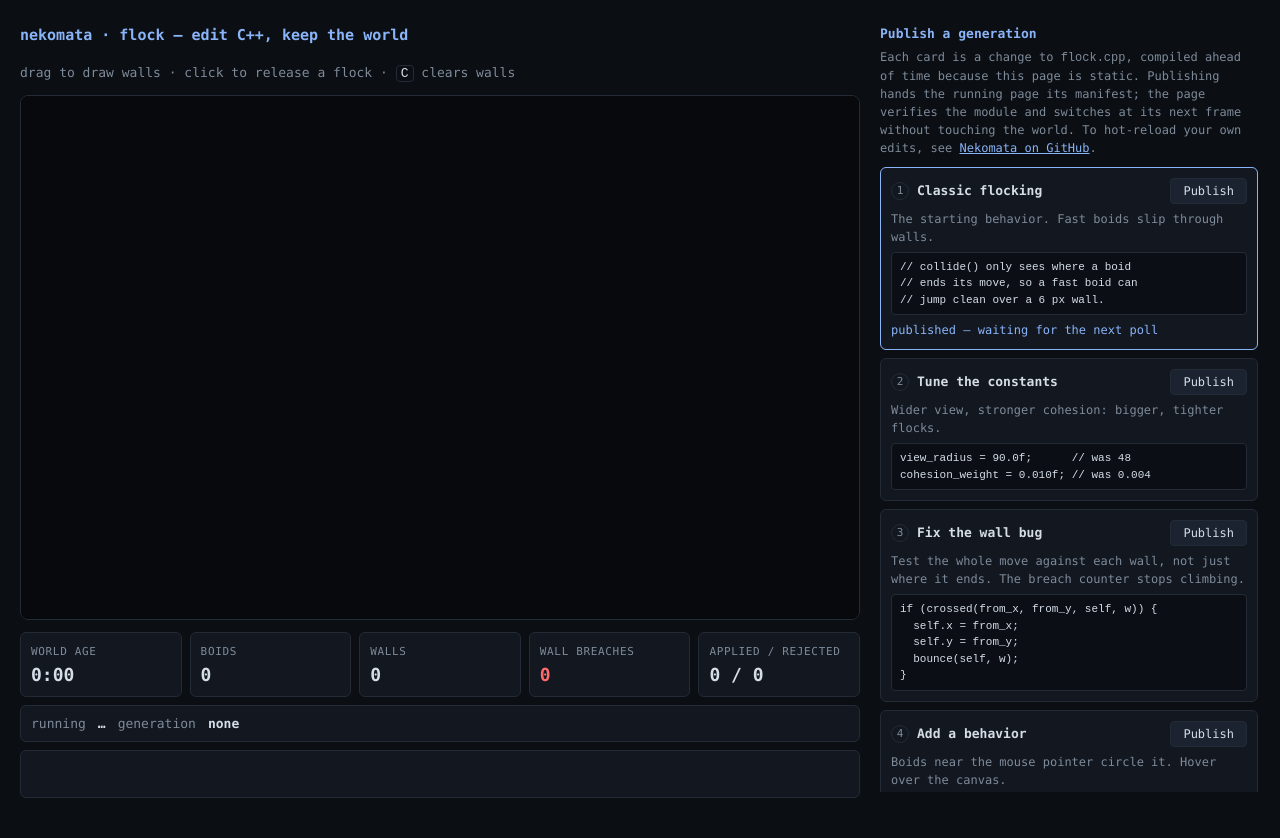
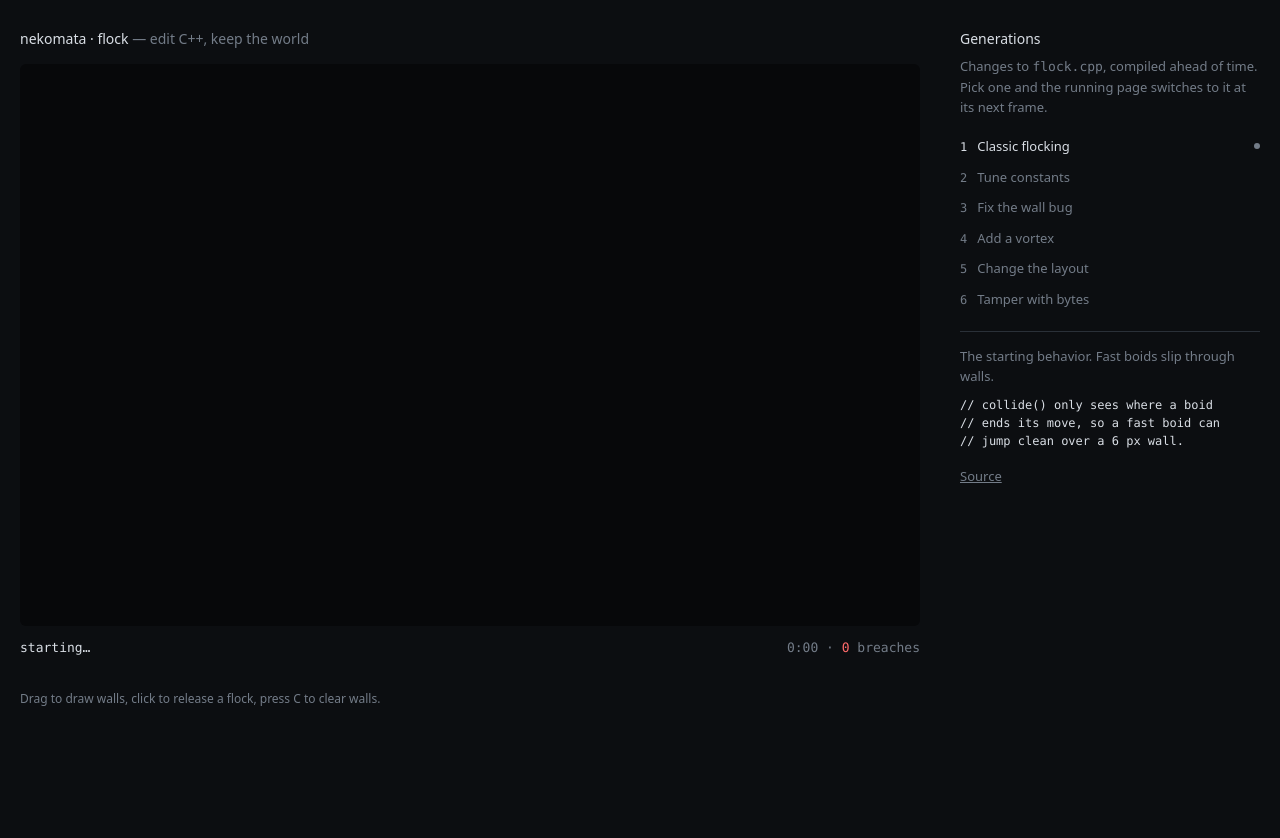
Before and after one commit to sentomk/Nekomata, a plain HTML site: page index.html in a window 1280 px wide. After the commit the page ends 800 px from the top, so only its background shows below. Drawn offline with Linux system fonts and the light colour scheme; no server answers.

Commit message:
docs: redeploy the simplified flock demo
Built from afc2b6f with examples/flock/scripts/build_site.sh.

```diff
--- a/generations.json
+++ b/generations.json
@@ -11,7 +11,7 @@
   {
     "id": "tighter",
     "label": "v2 \u00b7 tighter flocks",
-    "title": "Tune the constants",
+    "title": "Tune constants",
     "summary": "Wider view, stronger cohesion: bigger, tighter flocks.",
     "snippet": "view_radius = 90.0f;      // was 48\ncohesion_weight = 0.010f; // was 0.004",
     "expect": "applied",
@@ -29,7 +29,7 @@
   {
     "id": "vortex",
     "label": "v4 \u00b7 vortex around the pointer",
-    "title": "Add a behavior",
+    "title": "Add a vortex",
     "summary": "Boids near the mouse pointer circle it. Hover over the canvas.",
     "snippet": "if (world->pointer_inside) {\n  // steer along the tangent\n  self.vx += -dy / distance * 0.6f;\n  self.vy +=  dx / distance * 0.6f;\n}",
     "expect": "applied",
@@ -38,7 +38,7 @@
   {
     "id": "layout",
     "label": "layout change",
-    "title": "Change the world layout",
+    "title": "Change the layout",
     "summary": "Built against a boid with an extra field, so its ABI identity no longer matches the page. The page refuses it before downloading.",
     "snippet": "struct boid {\n  ...\n  float flash;\n  float energy; // new field\n};",
     "expect": "incompatible",
@@ -47,7 +47,7 @@
   {
     "id": "tampered",
     "label": "tampered artifact",
-    "title": "Tamper with the bytes",
+    "title": "Tamper with bytes",
     "summary": "The v2 module under a manifest whose SHA-256 is off by one digit. The page refuses it before instantiating.",
     "snippet": "artifact \"modules/\u2026wasm\" \"\u2026\"\n// SHA-256 with one digit changed",
     "expect": "integrity",
--- a/index.html
+++ b/index.html
@@ -7,89 +7,67 @@
   <style>
     :root {
       color-scheme: dark;
-      --bg: #0b0e13;
-      --panel: #121720;
-      --line: #232b37;
-      --text: #d5dde7;
-      --muted: #7e8b9a;
-      --accent: #8ab4f8;
-      --ok: #7ee0a1;
+      --bg: #0c0e11;
+      --text: #d9dee5;
+      --muted: #737c88;
+      --faint: #2a3038;
+      --ok: #7bd88f;
       --bad: #ff6b6b;
+      --mono: ui-monospace, "SF Mono", Menlo, Consolas, monospace;
     }
     * { box-sizing: border-box; }
     body {
-      margin: 0; padding: 24px 16px 40px;
+      margin: 0; padding: 28px 16px 40px;
       background: var(--bg); color: var(--text);
-      font: 13px/1.5 ui-monospace, "SF Mono", Menlo, Consolas, monospace;
+      font: 14px/1.55 ui-sans-serif, system-ui, -apple-system, "Segoe UI", sans-serif;
     }
     .stage { max-width: 960px; margin: 0 auto; }
-    .page-head { display: flex; align-items: baseline; justify-content: space-between; gap: 16px;
-                 flex-wrap: wrap; margin-bottom: 12px; }
-    h1 { margin: 0; font-size: 15px; font-weight: 600; color: var(--accent); }
-    .hint { color: var(--muted); }
-    kbd { border: 1px solid var(--line); border-radius: 4px; padding: 0 4px; color: var(--text); }
+    h1 { margin: 0 0 14px; font-size: 14px; font-weight: 500; }
+    h1 span { color: var(--muted); font-weight: 400; }
     canvas {
       display: block; width: 100%; height: auto; aspect-ratio: 960 / 600;
-      background: #07090d; border: 1px solid var(--line); border-radius: 8px;
-      cursor: crosshair; touch-action: none; transition: border-color .4s, box-shadow .4s;
+      background: #07080a; border-radius: 6px; cursor: crosshair; touch-action: none;
     }
-    canvas.switched { border-color: var(--ok); box-shadow: 0 0 0 3px rgba(126, 224, 161, .25); }
-    canvas.refused { border-color: var(--bad); box-shadow: 0 0 0 3px rgba(255, 107, 107, .25); }
-    .stats { display: grid; grid-template-columns: repeat(auto-fit, minmax(120px, 1fr));
-             gap: 8px; margin-top: 12px; }
-    .stat { background: var(--panel); border: 1px solid var(--line); border-radius: 6px;
-            padding: 8px 10px; }
-    .stat b { display: block; font-size: 18px; font-weight: 600; font-variant-numeric: tabular-nums; }
-    .stat span { color: var(--muted); font-size: 11px; text-transform: uppercase; letter-spacing: .06em; }
-    .stat.breaches b { color: var(--bad); transition: transform .15s; }
-    .stat.breaches.pulse b { transform: scale(1.15); }
-    .behavior { margin-top: 8px; background: var(--panel); border: 1px solid var(--line);
-                border-radius: 6px; padding: 8px 10px; display: flex; gap: 12px; flex-wrap: wrap; }
-    .behavior span { color: var(--muted); }
-    #log { margin: 8px 0 0; padding: 8px 10px; max-height: 11rem; overflow-y: auto;
-           background: var(--panel); border: 1px solid var(--line); border-radius: 6px;
-           white-space: pre-wrap; font-size: 12px; min-height: 3rem; }
-    #log .ok { color: var(--ok); }
-    #log .bad { color: var(--bad); }
-    #log time { color: var(--muted); margin-right: 8px; }
+    .status {
+      display: flex; justify-content: space-between; gap: 16px; flex-wrap: wrap;
+      margin-top: 12px; font-family: var(--mono); font-size: 13px;
+    }
+    .status .numbers { color: var(--muted); font-variant-numeric: tabular-nums; }
+    #breaches { color: var(--bad); }
+    #event { min-height: 1.55em; margin-top: 2px; font-size: 13px; color: var(--muted); }
+    #event.ok { color: var(--ok); }
+    #event.bad { color: var(--bad); }
+    .hint { margin-top: 10px; font-size: 12px; color: var(--muted); }
   </style>
   <link rel="stylesheet" href="pages.css">
 </head>
 <body>
 <div class="layout">
 <main class="stage">
-  <header class="page-head">
-    <h1>nekomata · flock — edit C++, keep the world</h1>
-    <div class="hint">drag to draw walls · click to release a flock · <kbd>C</kbd> clears walls</div>
-  </header>
+  <h1>nekomata · flock <span>— edit C++, keep the world</span></h1>
   <div class="view">
     <canvas id="world" width="960" height="600"></canvas>
-    <div class="stats">
-      <div class="stat"><span>world age</span><b id="age">0:00</b></div>
-      <div class="stat"><span>boids</span><b id="boids">0</b></div>
-      <div class="stat"><span>walls</span><b id="walls">0</b></div>
-      <div class="stat breaches" id="breach-card"><span>wall breaches</span><b id="breaches">0</b></div>
-      <div class="stat"><span>applied / rejected</span><b id="generations">0 / 0</b></div>
+    <div class="status">
+      <span id="behavior">starting…</span>
+      <span class="numbers"><span id="age">0:00</span> · <span id="breaches">0</span> breaches</span>
     </div>
-    <div class="behavior"><span>running</span><strong id="behavior">…</strong>
-      <span>generation</span><strong id="generation">none</strong></div>
+    <div id="event"></div>
   </div>
-  <div id="log"></div>
+  <p class="hint">Drag to draw walls, click to release a flock, press C to clear walls.</p>
 </main>
 </div>
 <script>
   const canvas = document.getElementById('world');
   const ctx = canvas.getContext('2d');
   const W = canvas.width, H = canvas.height;
-  ctx.fillStyle = '#07090d';
-  ctx.fillRect(0, 0, W, H);
 
-  // Called once per frame with the boid and wall arrays in wasm memory.
+  // Called once per frame with the boid and wall arrays in wasm memory. Boids
+  // are drawn in one pale tone so that a breach, in red, is the only color.
   window.flock_render = (f32, boids, count, stride, walls, wallCount) => {
-    ctx.fillStyle = 'rgba(7, 9, 13, 0.24)';
+    ctx.fillStyle = 'rgba(7, 8, 10, 0.28)';
     ctx.fillRect(0, 0, W, H);
 
-    ctx.strokeStyle = '#c3cedc';
+    ctx.strokeStyle = '#7d8795';
     ctx.lineWidth = 4;
     ctx.lineCap = 'round';
     ctx.beginPath();
@@ -100,65 +78,64 @@
     }
     ctx.stroke();
 
+    ctx.fillStyle = '#d9dee5';
+    ctx.beginPath();
     for (let i = 0; i < count; ++i) {
       const b = boids + i * stride;
-      const x = f32[b], y = f32[b + 1], vx = f32[b + 2], vy = f32[b + 3], flash = f32[b + 4];
-      const angle = Math.atan2(vy, vx);
-      const hue = (angle * 180 / Math.PI + 360) % 360;
+      const x = f32[b], y = f32[b + 1];
+      const angle = Math.atan2(f32[b + 3], f32[b + 2]);
       const c = Math.cos(angle), s = Math.sin(angle);
-      ctx.fillStyle = `hsl(${hue}, 80%, 66%)`;
-      ctx.beginPath();
       ctx.moveTo(x + c * 7, y + s * 7);
       ctx.lineTo(x - c * 4 - s * 3.5, y - s * 4 + c * 3.5);
       ctx.lineTo(x - c * 4 + s * 3.5, y - s * 4 - c * 3.5);
       ctx.closePath();
-      ctx.fill();
+    }
+    ctx.fill();
+
+    ctx.lineWidth = 2;
+    for (let i = 0; i < count; ++i) {
+      const b = boids + i * stride;
+      const flash = f32[b + 4];
       if (flash > 0) {
-        ctx.strokeStyle = `rgba(255, 90, 90, ${flash})`;
-        ctx.lineWidth = 2;
+        ctx.strokeStyle = `rgba(255, 107, 107, ${flash})`;
         ctx.beginPath();
-        ctx.arc(x, y, 6 + (1 - flash) * 14, 0, Math.PI * 2);
+        ctx.arc(f32[b], f32[b + 1], 6 + (1 - flash) * 14, 0, Math.PI * 2);
         ctx.stroke();
       }
     }
   };
 
   const el = (id) => document.getElementById(id);
-  let lastBreaches = 0;
-  window.flock_hud = (s) => {
-    const seconds = Math.floor(s.tick / 60);
-    el('age').textContent = `${Math.floor(seconds / 60)}:${String(seconds % 60).padStart(2, '0')}`;
-    el('boids').textContent = s.boids;
-    el('walls').textContent = s.walls;
-    el('breaches').textContent = s.breaches;
-    el('generations').textContent = `${s.applied} / ${s.rejected}`;
-    el('behavior').textContent = s.behavior;
-    el('generation').textContent = s.generation;
-    const card = el('breach-card');
-    card.classList.toggle('pulse', s.breaches !== lastBreaches);
-    lastBreaches = s.breaches;
+  const set = (id, text) => {
+    if (el(id).textContent !== text) el(id).textContent = text;
+  };
+  window.flock_hud = (tick, breaches, behavior) => {
+    const seconds = Math.floor(tick / 60);
+    set('age', `${Math.floor(seconds / 60)}:${String(seconds % 60).padStart(2, '0')}`);
+    set('breaches', String(breaches));
+    set('behavior', behavior);
   };
 
-  let outline = 0;
-  window.flock_log = (ok, text) => {
-    if (/^(applied|rejected) generation/.test(text)) {
-      canvas.classList.remove('switched', 'refused');
-      canvas.classList.add(ok ? 'switched' : 'refused');
-      clearTimeout(outline);
-      outline = setTimeout(() => canvas.classList.remove('switched', 'refused'), 900);
+  // The latest reload transaction, in one line; the full reason is a tooltip.
+  const show = (ok, text, detail = '') => {
+    const line = el('event');
+    line.className = ok ? 'ok' : 'bad';
+    line.textContent = text;
+    line.title = detail;
+  };
+  // The first generation replaces nothing, so it needs no message.
+  let started = false;
+  window.flock_event = (event) => {
+    if (event.applied) {
+      if (started) show(true, 'Switched at the next frame. Nothing was reset.');
+      started = true;
+    } else {
+      show(false, `Rejected (${event.code}). Still running ${event.behavior}.`, event.message);
     }
-    const log = el('log');
-    const line = document.createElement('div');
-    line.className = ok ? 'ok' : 'bad';
-    const time = document.createElement('time');
-    time.textContent = new Date().toLocaleTimeString();
-    line.append(time, (ok ? '+ ' : '! ') + text);
-    log.append(line);
-    log.scrollTop = log.scrollHeight;
   };
 
   // A trap in behavior code stops the frame loop; say so instead of freezing silently.
-  window.addEventListener('error', (e) => window.flock_log(false, `page stopped: ${e.message}`));
+  window.addEventListener('error', (e) => show(false, `Page stopped: ${e.message}`));
 </script>
 <script src="pages.js"></script>
 </body>
--- a/pages.css
+++ b/pages.css
@@ -1,75 +1,60 @@
 /* Wide screens: the world and the generations sit side by side, so the canvas
-   stays in view while a card is published. The stage shrinks until the
-   canvas, stats and running line fit in one viewport. */
+   stays in view while one is chosen. The stage shrinks until the canvas and
+   its status lines fit in one viewport. */
 .layout.with-tour {
-  display: grid; grid-template-columns: auto minmax(300px, 380px);
-  gap: 20px; justify-content: center; align-items: start;
+  display: grid; grid-template-columns: auto 300px;
+  gap: 40px; justify-content: center; align-items: start;
 }
 .layout.with-tour .stage {
-  width: min(960px, calc((100vh - 240px) * 1.6), calc(100vw - 440px));
+  width: min(960px, calc((100vh - 200px) * 1.6), calc(100vw - 380px));
   min-width: 480px; margin: 0;
 }
 
-.tour {
-  position: sticky; top: 16px; max-height: calc(100vh - 32px); overflow-y: auto;
-  padding-right: 2px;
+.tour { position: sticky; top: 28px; font-size: 13px; }
+.tour h2 { margin: 0 0 6px; font-size: 14px; font-weight: 500; }
+.tour .intro { margin: 0 0 14px; color: var(--muted); }
+.tour code, .tour pre { font-family: var(--mono); }
+.tour ol { list-style: none; margin: 0; padding: 0; counter-reset: step; }
+.tour li { counter-increment: step; }
+.tour button {
+  display: flex; align-items: baseline; gap: 10px; width: 100%;
+  padding: 5px 0; border: 0; background: none; color: var(--muted);
+  font: inherit; text-align: left; cursor: pointer;
 }
-.tour h2 { margin: 0 0 4px; font-size: 13px; font-weight: 600; color: var(--accent); }
-.tour .intro { margin: 0 0 10px; color: var(--muted); font-size: 12px; }
-.tour .intro a { color: var(--accent); }
-.cards { display: grid; grid-template-columns: minmax(0, 1fr); gap: 8px; }
+.tour button::before {
+  content: counter(step); width: 1ch; font-family: var(--mono); font-size: 12px;
+}
+.tour button::after {
+  content: ""; width: 6px; height: 6px; border-radius: 50%; margin-left: auto;
+  align-self: center; flex: none;
+}
+.tour .title { flex: 1; }
+.tour .note { font-family: var(--mono); font-size: 12px; color: var(--bad); }
+.tour button:hover, .tour li.focused button { color: var(--text); }
+.tour button:focus-visible { outline: 1px solid var(--muted); outline-offset: 2px; }
+.tour li[data-state="waiting"] button::after { background: var(--muted); }
+.tour li[data-state="running"] button::after { background: var(--ok); }
+.tour li[data-state="running"] button { color: var(--text); }
 
-.card {
-  display: flex; flex-direction: column; gap: 6px;
-  background: var(--panel); border: 1px solid var(--line); border-radius: 6px; padding: 10px;
-  transition: border-color .3s;
+.tour .detail { margin-top: 16px; padding-top: 14px; border-top: 1px solid var(--faint); }
+.tour .detail p { margin: 0 0 10px; color: var(--muted); }
+.tour pre {
+  margin: 0; font-size: 12px; line-height: 1.5; white-space: pre-wrap; overflow-wrap: anywhere;
 }
-.card header { display: flex; align-items: center; gap: 8px; }
-.card h3 { margin: 0; font-size: 13px; font-weight: 600; flex: 1; }
-.card .step {
-  display: inline-grid; place-items: center; width: 18px; height: 18px; flex: none;
-  border: 1px solid var(--line); border-radius: 50%; font-size: 11px; color: var(--muted);
-}
-.card .summary { margin: 0; color: var(--muted); font-size: 12px; }
-.card .expect { color: #e0b36a; }
-.card pre {
-  margin: 0; padding: 6px 8px; white-space: pre-wrap; overflow-wrap: anywhere;
-  background: #0b0f15; border: 1px solid var(--line); border-radius: 4px; font-size: 11px;
-}
-.card button {
-  flex: none; font: inherit; font-size: 12px; color: var(--text); background: #1b2330;
-  cursor: pointer; border: 1px solid var(--line); border-radius: 4px; padding: 3px 12px;
-}
-.card button:hover { border-color: var(--accent); }
-.card button:focus-visible { outline: 2px solid var(--accent); outline-offset: 2px; }
-.card .status { margin: 0; font-size: 12px; color: var(--muted); }
-.card .status:empty { display: none; }
-.card[data-state="pending"] { border-color: var(--accent); }
-.card[data-state="pending"] .status { color: var(--accent); }
-.card[data-state="running"] { border-color: var(--ok); }
-.card[data-state="running"] .status { color: var(--ok); }
-.card[data-state="rejected"] { border-color: var(--bad); }
-.card[data-state="rejected"] .status { color: var(--bad); }
+.tour .source { margin: 16px 0 0; }
+.tour .source a { color: var(--muted); }
+.tour .source a:hover { color: var(--text); }
 
 /* Narrow screens: one column, with the world pinned to the top while the
-   cards scroll beneath it. The stage's children join the layout directly so
+   list scrolls beneath it. The stage's children join the layout directly so
    the pinned view can stay put past the end of the stage. */
-@media (max-width: 1099px) {
+@media (max-width: 899px) {
   .layout.with-tour { display: block; }
   .layout.with-tour .stage { display: contents; }
   .layout.with-tour .view {
     position: sticky; top: 0; z-index: 2; background: var(--bg);
-    margin: 0 -16px; padding: 8px 16px;
+    margin: 0 -16px; padding: 8px 16px 4px;
   }
   .layout.with-tour canvas { width: min(100%, calc(42vh * 1.6)); margin: 0 auto; }
-  .layout.with-tour .stats {
-    grid-template-columns: repeat(5, minmax(0, 1fr)); gap: 4px; margin-top: 6px;
-  }
-  .layout.with-tour .stat { padding: 4px 6px; }
-  .layout.with-tour .stat b { font-size: 13px; }
-  .layout.with-tour .stat span { font-size: 9px; letter-spacing: 0; }
-  .layout.with-tour .behavior { margin-top: 4px; padding: 4px 8px; font-size: 12px; }
-  .layout.with-tour .behavior span:nth-of-type(2), .layout.with-tour #generation { display: none; }
-  .tour { position: static; max-height: none; overflow: visible; margin-top: 12px; padding: 0; }
-  .cards { grid-template-columns: repeat(auto-fit, minmax(260px, 1fr)); }
+  .tour { position: static; margin-top: 20px; }
 }
--- a/pages.js
+++ b/pages.js
@@ -1,17 +1,16 @@
 // Static-hosting flavor of the page. Every generation on the tour was compiled
-// ahead of time; publishing one here only decides which manifest the page's
+// ahead of time; choosing one here only decides which manifest the page's
 // poller sees next. Fetching the artifact, checking its SHA-256 and ABI
 // identity, and switching code at the frame boundary are Nekomata's own work.
 (async () => {
   const generations = await (await fetch('generations.json')).json();
-  const field = (manifest, name) => (manifest.match(new RegExp(`^${name} "([^"]*)"`, 'm')) || [])[1];
   for (const generation of generations) {
-    generation.generation_id = field(generation.manifest, 'generation_id');
+    generation.id = generation.manifest.match(/^generation_id "([^"]*)"/m)[1];
   }
 
   // The backend polls offers/latest through XMLHttpRequest. Answer with the
   // manifest published last, under a fresh sequence number so that any order
-  // of publishes supersedes the one before it.
+  // of choices supersedes the one before it.
   let sequence = 0;
   let latest = null;
   const retired = [];
@@ -23,7 +22,26 @@
     return open.call(this, method, url, ...rest);
   };
 
-  const cards = new Map();
+  const tour = document.createElement('aside');
+  tour.className = 'tour';
+  tour.innerHTML = `
+    <h2>Generations</h2>
+    <p class="intro">Changes to <code>flock.cpp</code>, compiled ahead of time.
+    Pick one and the running page switches to it at its next frame.</p>
+    <ol></ol>
+    <div class="detail"><p></p><pre><code></code></pre></div>
+    <p class="source"><a href="https://github.com/sentomk/Nekomata/tree/main/examples/flock">Source</a></p>`;
+  const list = tour.querySelector('ol');
+  const items = new Map();
+
+  const focus = (generation) => {
+    for (const [id, item] of items) {
+      item.classList.toggle('focused', id === generation.id);
+    }
+    tour.querySelector('.detail p').textContent = generation.summary;
+    tour.querySelector('.detail code').textContent = generation.snippet;
+  };
+
   const publish = (generation) => {
     sequence += 1;
     const text = generation.manifest.replace(/^sequence \d+$/m, `sequence ${sequence}`);
@@ -35,82 +53,48 @@
       URL.revokeObjectURL(retired.shift());
     }
     latest = URL.createObjectURL(new Blob([text], { type: 'text/plain' }));
-    // A card still waiting was superseded by this manifest and will never be reported.
-    for (const other of cards.values()) {
-      if (other.dataset.state === 'pending') {
-        other.dataset.state = 'idle';
-        other.querySelector('.status').textContent = 'superseded before its switch';
+    // A choice still waiting is superseded by this one and will never be reported.
+    for (const item of items.values()) {
+      if (item.dataset.state === 'waiting') {
+        item.dataset.state = '';
       }
     }
-    const card = cards.get(generation.generation_id);
-    if (card) {
-      card.dataset.state = 'pending';
-      card.querySelector('.status').textContent = 'published — waiting for the next poll';
-    }
+    items.get(generation.id).dataset.state = 'waiting';
+    focus(generation);
   };
 
-  const panel = document.createElement('aside');
-  panel.className = 'tour';
-  panel.innerHTML = `
-    <h2>Publish a generation</h2>
-    <p class="intro">Each card is a change to <code>flock.cpp</code>, compiled ahead of time
-    because this page is static. Publishing hands the running page its manifest; the page
-    verifies the module and switches at its next frame without touching the world.
-    To hot-reload your own edits, see
-    <a href="https://github.com/sentomk/Nekomata">Nekomata on GitHub</a>.</p>
-    <div class="cards"></div>`;
-  const list = panel.querySelector('.cards');
-  generations.forEach((generation, index) => {
-    const card = document.createElement('article');
-    card.className = 'card';
-    card.dataset.state = 'idle';
-    card.innerHTML = `
-      <header>
-        <span class="step">${index + 1}</span><h3></h3>
-        <button type="button">Publish</button>
-      </header>
-      <p class="summary"></p>
-      <pre><code></code></pre>
-      <p class="status"></p>`;
-    card.querySelector('h3').textContent = generation.title;
-    const summary = card.querySelector('.summary');
-    summary.textContent = generation.summary;
-    if (generation.expect !== 'applied') {
-      const expectation = document.createElement('span');
-      expectation.className = 'expect';
-      expectation.textContent = ` Expected: rejected (${generation.expect}).`;
-      summary.append(expectation);
-    }
-    card.querySelector('code').textContent = generation.snippet;
-    card.querySelector('button').addEventListener('click', () => publish(generation));
-    cards.set(generation.generation_id, card);
-    list.append(card);
-  });
+  for (const generation of generations) {
+    const item = document.createElement('li');
+    item.innerHTML = '<button type="button"><span class="title"></span><span class="note"></span></button>';
+    item.querySelector('.title').textContent = generation.title;
+    item.querySelector('button').addEventListener('click', () => publish(generation));
+    items.set(generation.id, item);
+    list.append(item);
+  }
+
   const layout = document.querySelector('.layout');
   layout.classList.add('with-tour');
-  layout.append(panel);
+  layout.append(tour);
 
-  // Reflect the page's own reload events on the cards.
-  const log = window.flock_log;
-  window.flock_log = (ok, text) => {
-    log(ok, text);
-    const match = text.match(/^(applied|rejected) generation (\S+)(?: \((\w+)\))?/);
-    const card = match && cards.get(match[2]);
-    if (!card) {
+  // Mark each item with the page's own verdict on it.
+  const report = window.flock_event;
+  window.flock_event = (event) => {
+    report(event);
+    const item = items.get(event.generation);
+    if (!item) {
       return;
     }
-    if (match[1] === 'applied') {
-      for (const other of cards.values()) {
+    if (event.applied) {
+      for (const other of items.values()) {
         if (other.dataset.state === 'running') {
-          other.dataset.state = 'idle';
-          other.querySelector('.status').textContent = '';
+          other.dataset.state = '';
         }
       }
-      card.dataset.state = 'running';
-      card.querySelector('.status').textContent = 'running';
+      item.dataset.state = 'running';
+      item.querySelector('.note').textContent = '';
     } else {
-      card.dataset.state = 'rejected';
-      card.querySelector('.status').textContent = `rejected (${match[3]}) — previous code kept`;
+      item.dataset.state = 'rejected';
+      item.querySelector('.note').textContent = event.code;
     }
   };
 
```
Also changed, not shown: main.js, 1 other file.
